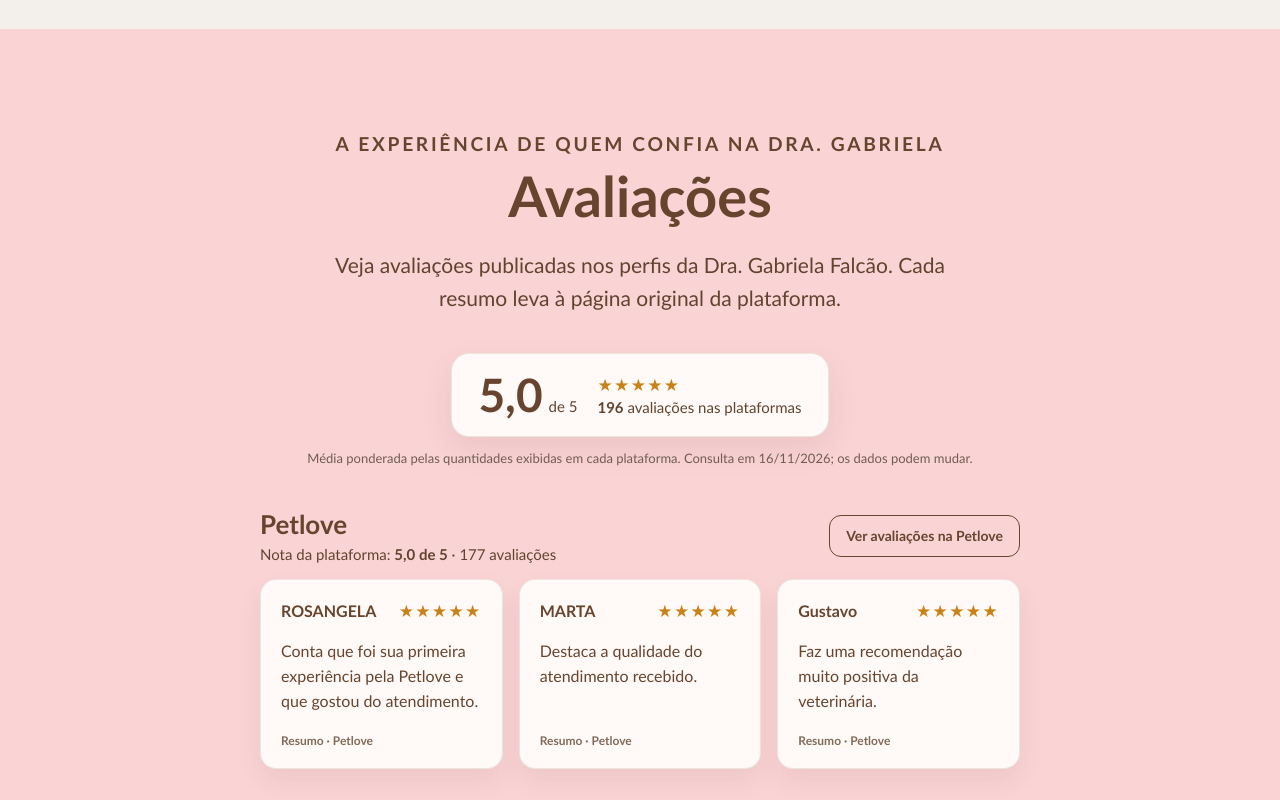
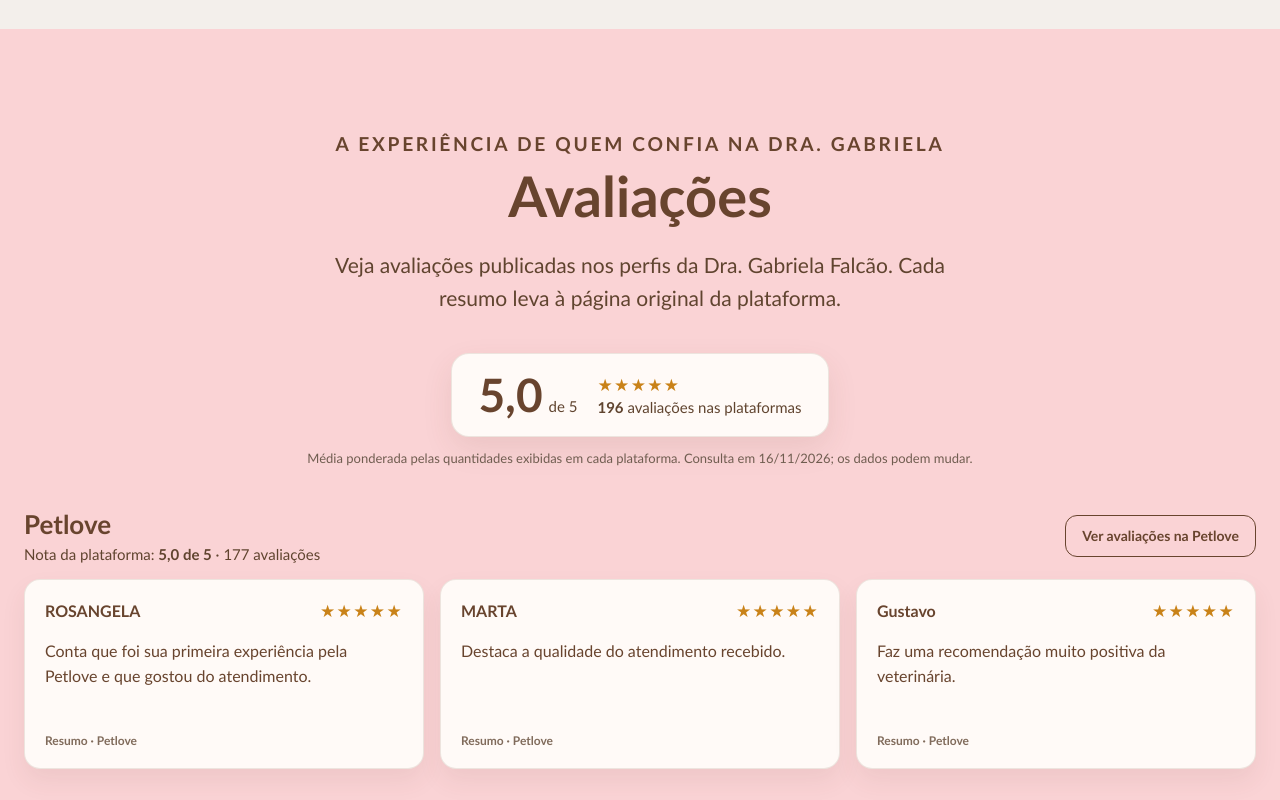
Before and after one commit to LEanMist/VetHome_site_anuncio, a plain HTML site: page index.html in a window 1280 px wide. Shown: the part 1300-2100 px from the top of the page. Drawn offline with Linux system fonts and the light colour scheme.

Commit message:
avaliaçoes formatados

```diff
--- a/css/style.css
+++ b/css/style.css
@@ -371,8 +371,8 @@
       background: var(--rosafundo);
     }
 
-    .reviews-inner {
-      max-width: 1180px;
+    .content-inner.reviews-inner {
+      max-width: 1400px;
     }
 
     .reviews-inner > .eyebrow {
```
